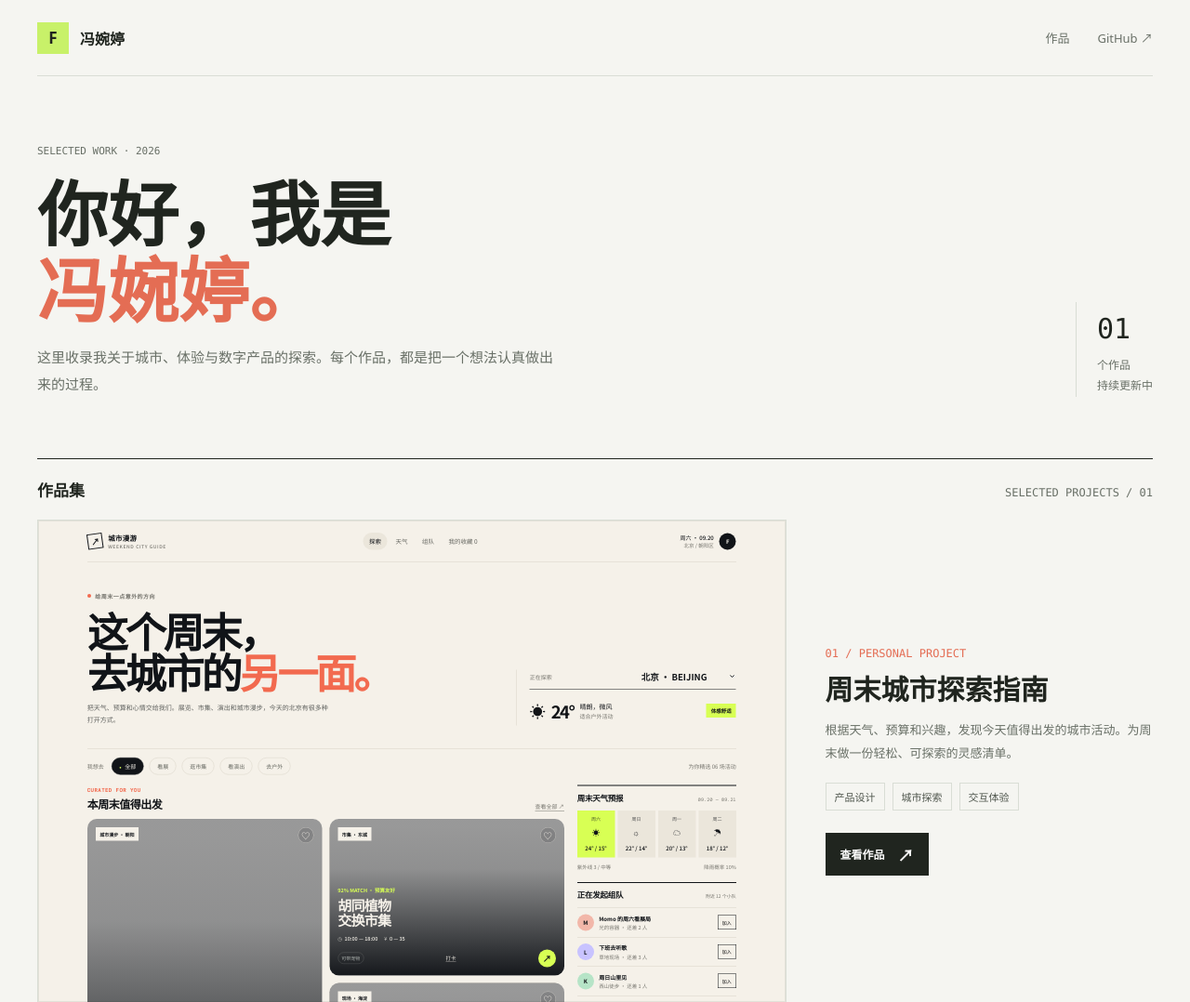
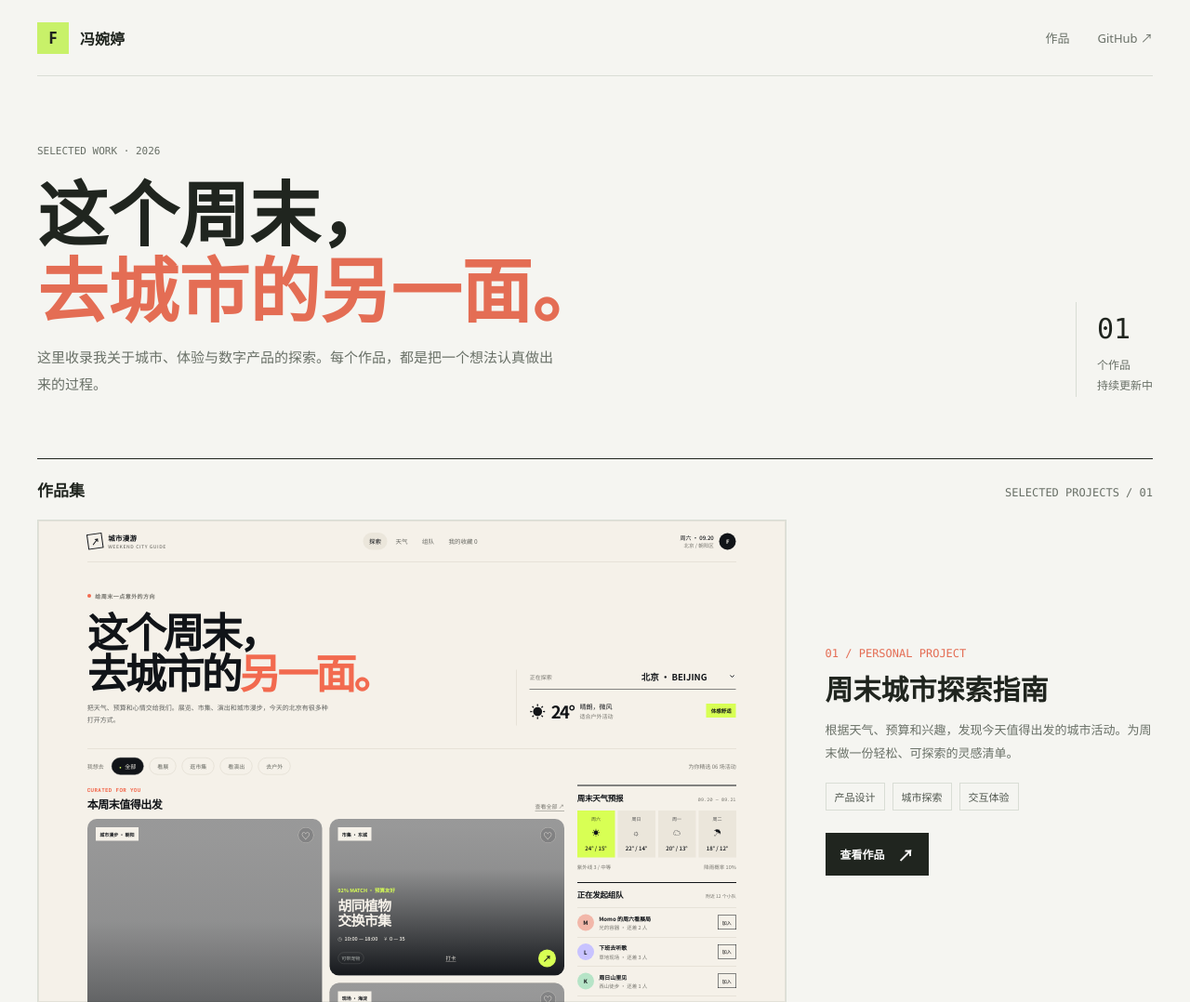
Before and after one commit to xiaoqiuyun/xiaoqiuyun.github.io, a plain HTML site: page index.html in a window 1280 px wide. Shown: the top 1078 px of the page at 93% size. Drawn offline with nearby package versions, Linux system fonts and the light colour scheme.

Commit message:
Align homepage title with featured project

```diff
--- a/index.html
+++ b/index.html
@@ -72,7 +72,7 @@
       <section class="hero" aria-labelledby="intro-title">
         <div>
           <div class="eyebrow">Selected work · 2026</div>
-          <h1 id="intro-title">你好，我是<br /><span>冯婉婷。</span></h1>
+          <h1 id="intro-title">这个周末，<br /><span>去城市的另一面。</span></h1>
           <p class="intro">这里收录我关于城市、体验与数字产品的探索。每个作品，都是把一个想法认真做出来的过程。</p>
         </div>
         <div class="hero-note"><strong>01</strong><span>个作品<br />持续更新中</span></div>
```
